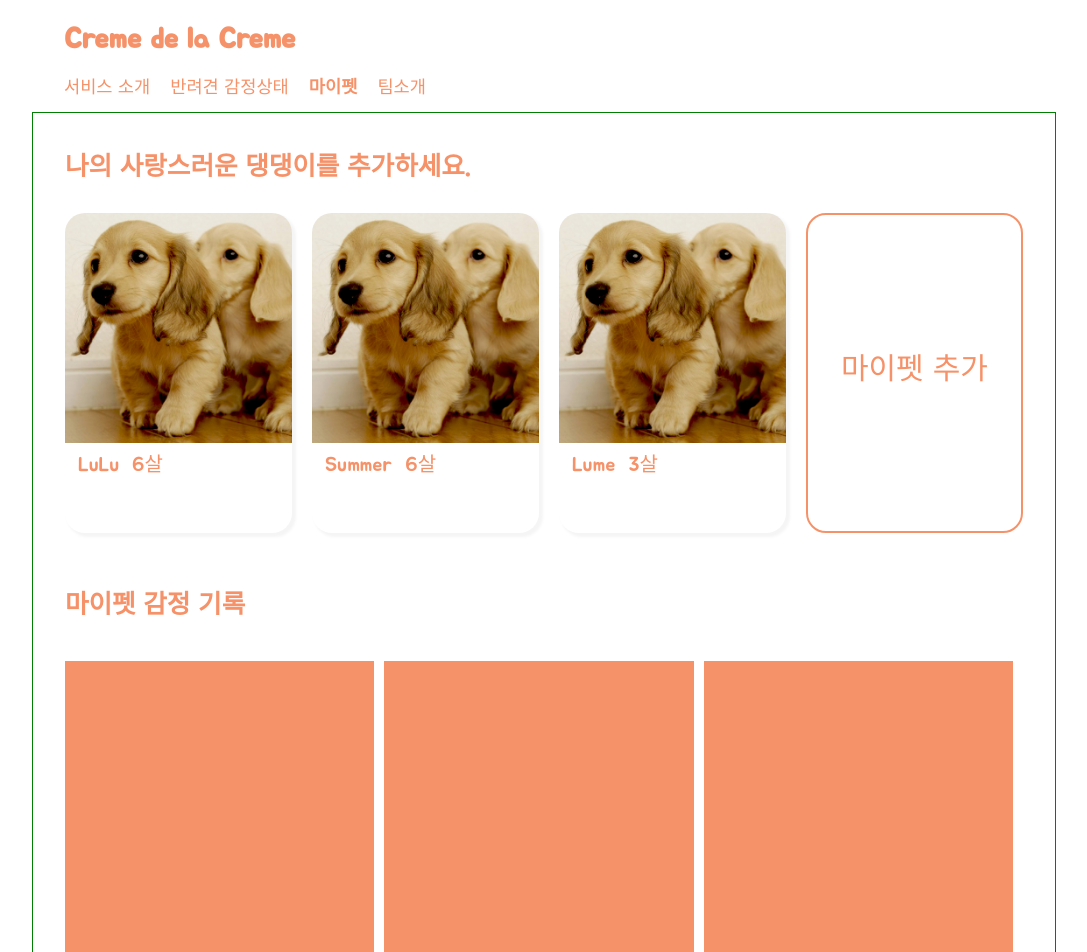
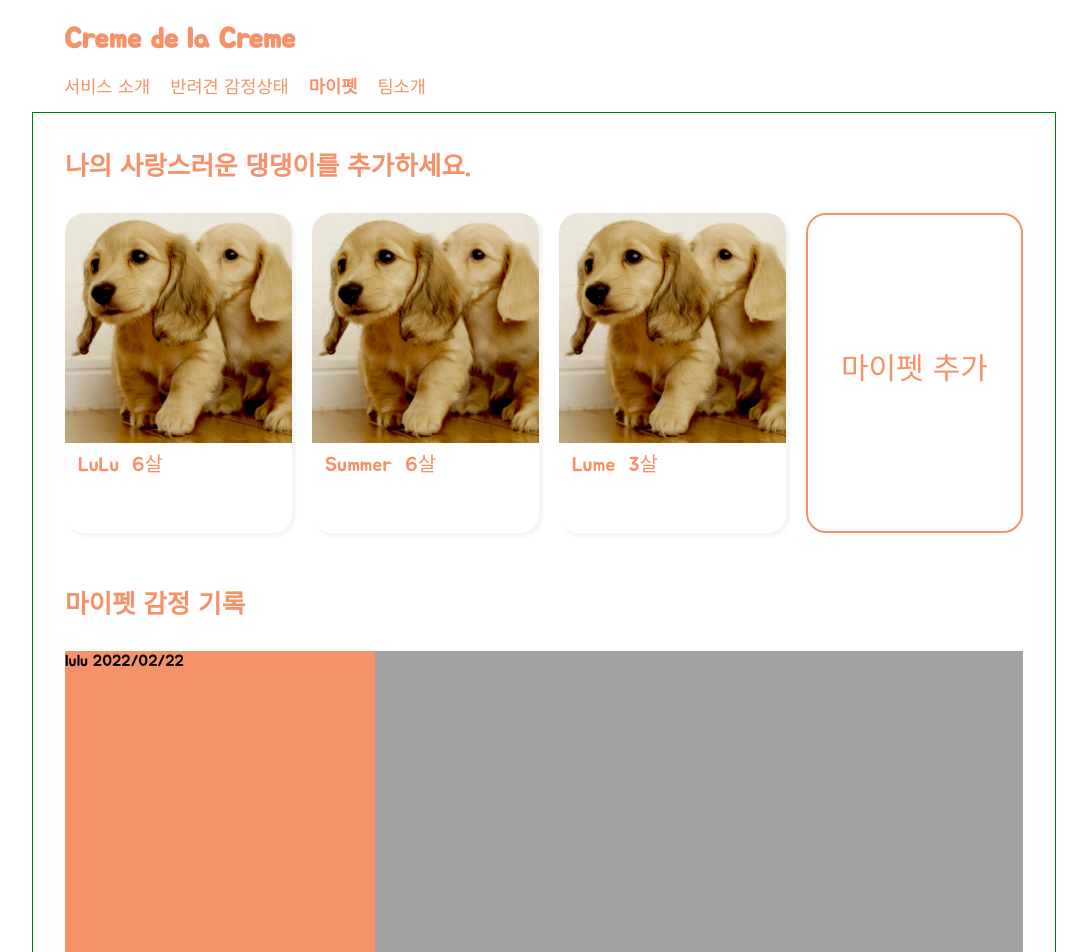
Before and after one commit to CreamDeLaCream/creme-client, a React (Create React App) app: page /mypet in a window 1280 px wide. Shown: the top 952 px of the page, without its empty margins (96-1183 px from the left). Built offline with nearby package versions, Linux system fonts and the light colour scheme.

Commit message:
[#14] edit: imagecard css 에러 수정 중

```diff
--- a/src/pages/MyPet/MyPetPage.js
+++ b/src/pages/MyPet/MyPetPage.js
@@ -6,6 +6,7 @@ import { Header, Navbar, Text, Container } from '../../common/components';
 import { MyPet } from './MyPet';
 import { Plusbutton } from './Plusbutton';
 import Record from './Record';
+import { RecordPlusbutton } from './RecordPlusbutton';
 
 const IntroPage = () => {
   return (
@@ -27,8 +28,7 @@ const IntroPage = () => {
         {/* <hr /> */}
         <RecordCardWrapper>
           <Record />
-          <Record />
-          <Record />
+          <RecordPlusbutton />
         </RecordCardWrapper>
       </RecordWrapper>
     </Container>
@@ -37,7 +37,6 @@ const IntroPage = () => {
 
 const MyPetWrapper = styled.div`
   display: flex;
-  flexdirection: row;
   margin-top: 30px;
 `;
 
@@ -48,8 +47,10 @@ const RecordWrapper = styled.div`
 const RecordCardWrapper = styled.div`
   display: flex;
   flex: 1;
-  flexdirection: row;
+  height: 1000px;
   margin-top: 30px;
+
+  background-color: var(--gray);
 `;
 
 export default IntroPage;
--- a/src/pages/MyPet/Record.js
+++ b/src/pages/MyPet/Record.js
@@ -1,22 +1,40 @@
-import React from 'react';
+import React, { useState } from 'react';
 import styled from 'styled-components';
 
+// Data
+import AnalysisImageData from './AnalysisImageData';
+
 const Record = () => {
+  let [recordImage, setRecordImage] = useState(AnalysisImageData);
+
+  function ImageList({ recordcards }) {
+    return (
+      <RecordCard>
+        <div>
+          {recordcards.name} {recordcards.date}
+        </div>
+      </RecordCard>
+    );
+  }
   return (
-    <RecordCard>
-      <div></div>
-    </RecordCard>
+    <>
+      {recordImage.map((recordcards, i) => {
+        return <ImageList recordcards={recordcards} />;
+      })}
+    </>
   );
 };
 
 const RecordCard = styled.div`
   width: 310px;
   height: 310px;
+  position: absolute;
 
-  border: 2px solid var(--main);
+  cursor: pointer;
+
+  // border: 2px solid var(--main);
   background-color: var(--main);
 
-  margin-top: 10px;
   margin-right: 10px;
 
   div {
--- /dev/null
+++ b/src/pages/MyPet/RecordPlusbutton.js
@@ -0,0 +1,23 @@
+import React from 'react';
+import styled from 'styled-components';
+
+export const RecordPlusbutton = () => {
+  return <ImagePlusbutton />;
+};
+
+const ImagePlusbutton = styled.div`
+  width: 310px;
+  height: 310px;
+  cusor: pointer;
+  overflow: hidden;
+
+  background-color: var(--white);
+  // border: 2px solid var(--main);
+  // border-radius: 20px;
+
+  color: var(--main);
+  text-align: center;
+  line-height: 310px;
+
+  font-size: 30px;
+`;
```
